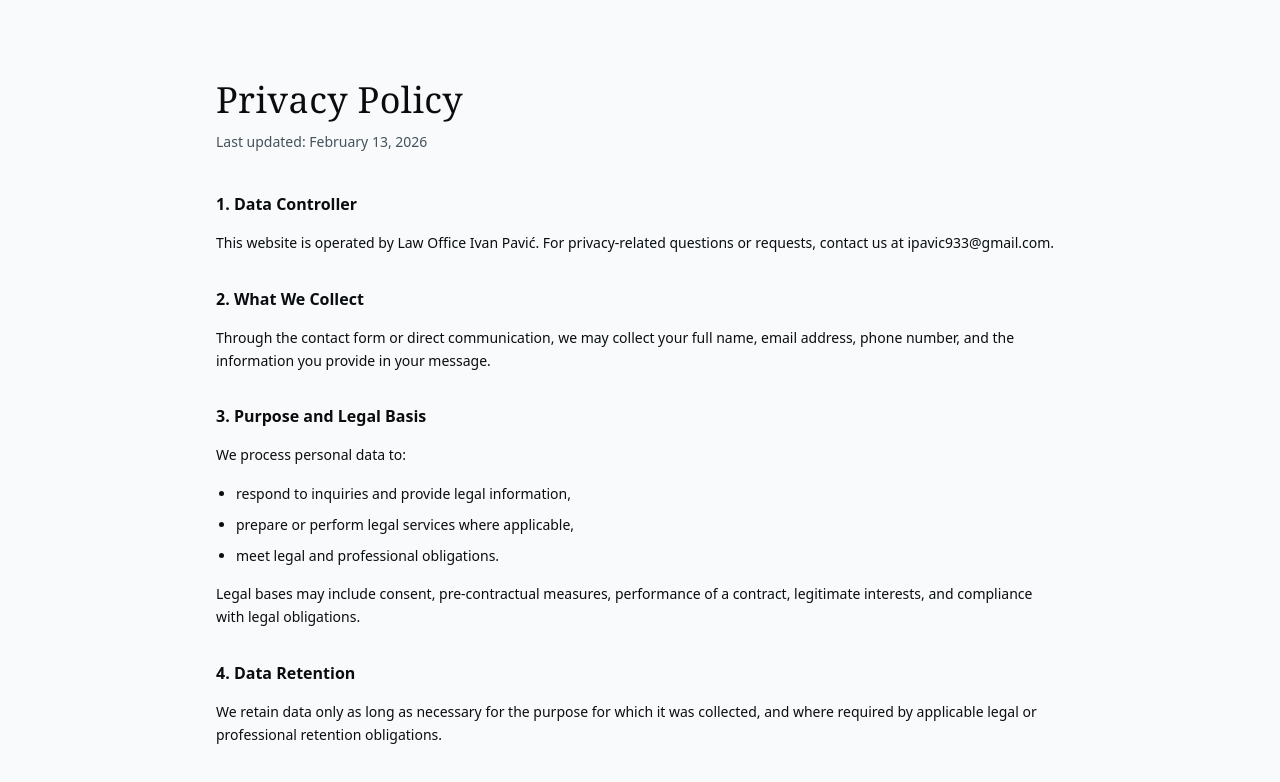
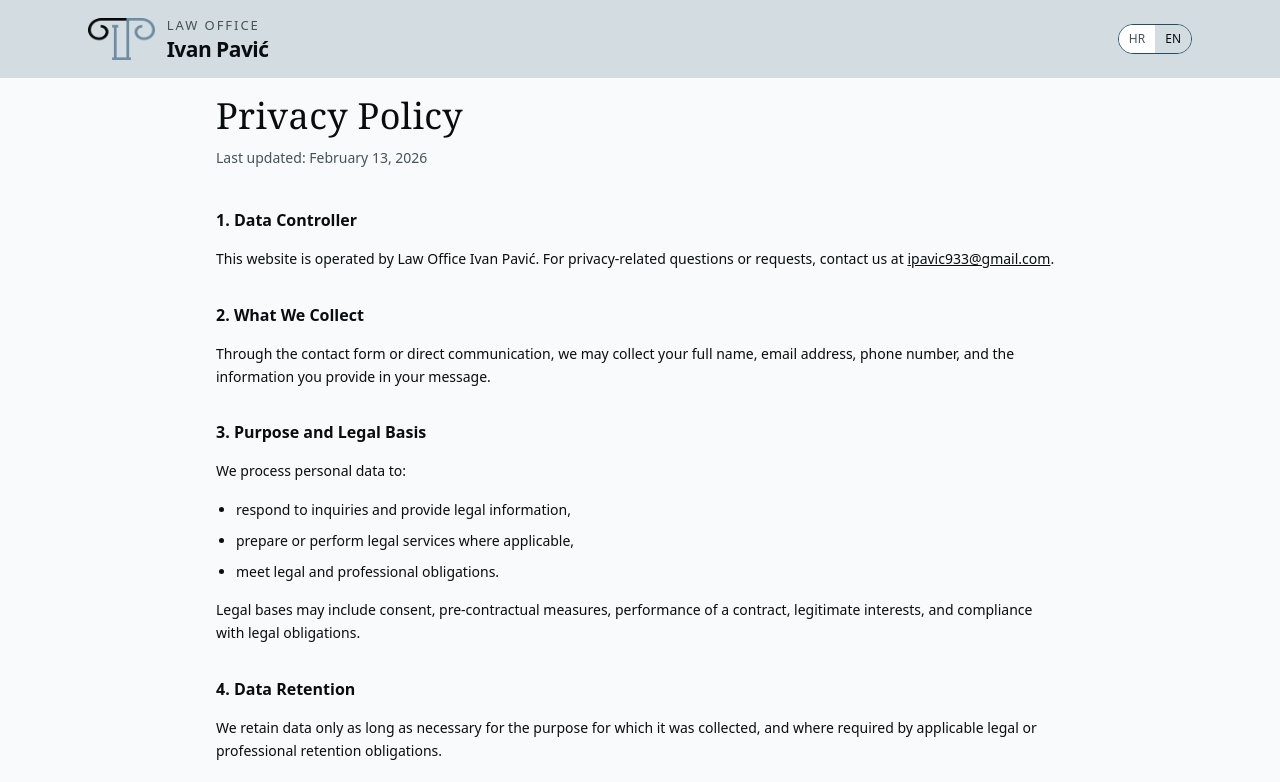
Before and after one commit to ipavic933-spec/website-pavic, a Next.js app: page /en/privacy-policy in a window 1280 px wide. Shown: the top 782 px of the page. Built offline with nearby package versions, Linux system fonts and the light colour scheme.

Commit message:
feat: create Legal Header and update en json

```diff
--- a/messages/en.json
+++ b/messages/en.json
@@ -91,7 +91,7 @@
     "sections": {
       "controller": {
         "title": "Data Controller",
-        "body": "This website is operated by Law Office Ivan Pavić. For privacy-related questions or requests, contact us at ipavic933@gmail.com."
+        "body": "This website is operated by Law Office Ivan Pavić. For privacy-related questions or requests, contact us at <email>ipavic933@gmail.com</email>."
       },
       "collectedData": {
         "title": "What We Collect",
@@ -128,7 +128,7 @@
       },
       "contact": {
         "title": "Contact",
-        "body": "For any privacy request, contact us at ipavic933@gmail.com or by phone at +385 95 529 7362."
+        "body": "For any privacy request, contact us at <email>ipavic933@gmail.com</email> or by phone at <phone>+385 95 529 7362</phone>."
       }
     }
   }
--- a/src/app/[locale]/privacy-policy/page.tsx
+++ b/src/app/[locale]/privacy-policy/page.tsx
@@ -1,10 +1,13 @@
+import { LegalHeader } from "@/components/LegalHeader";
 import { getTranslations } from "next-intl/server";
 
 export default async function PrivacyPolicyPage() {
   const t = await getTranslations("privacyPolicy");
 
   return (
-    <main className="mx-auto w-full max-w-4xl px-6 py-16 md:py-20">
+    <>
+      <LegalHeader />
+      <main className="mx-auto w-full max-w-4xl px-6 py-20 md:py-24">
         <h1 className="font-serif text-3xl tracking-[0.01em] text-ink-900 md:text-4xl">
           {t("title")}
         </h1>
@@ -114,5 +117,6 @@ export default async function PrivacyPolicyPage() {
           </p>
         </section>
       </main>
+    </>
   );
 }
--- /dev/null
+++ b/src/components/LegalHeader.tsx
@@ -0,0 +1,42 @@
+"use client";
+
+import Image from "next/image";
+import Link from "next/link";
+import { useTranslations } from "next-intl";
+import { LanguageSwitch } from "./LanguageSwitch";
+
+export function LegalHeader() {
+  const t = useTranslations("header");
+
+  return (
+    <header className="fixed top-0 left-0 right-0 z-50">
+      <div className="bg-[#d3dce0]">
+        <div className="mx-auto flex max-w-6xl items-center justify-between px-6 py-4">
+          <Link
+            href="/"
+            className="flex items-center gap-3"
+            aria-label="Back to home"
+          >
+            <Image
+              src="/logo.png"
+              alt="IP logo"
+              width={52}
+              height={42}
+              className="h-10.5 w-auto"
+            />
+
+            <div className="hidden flex-col sm:flex">
+              <span className="text-[13px] uppercase tracking-[0.15em] text-ink-600">
+                {t("subtitle")}
+              </span>
+              <span className="text-[21px] font-semibold leading-tight tracking-tight text-ink-900">
+                Ivan Pavić
+              </span>
+            </div>
+          </Link>
+          <LanguageSwitch />
+        </div>
+      </div>
+    </header>
+  );
+}
```
Lines whose indentation alone changed are shown as unchanged.
